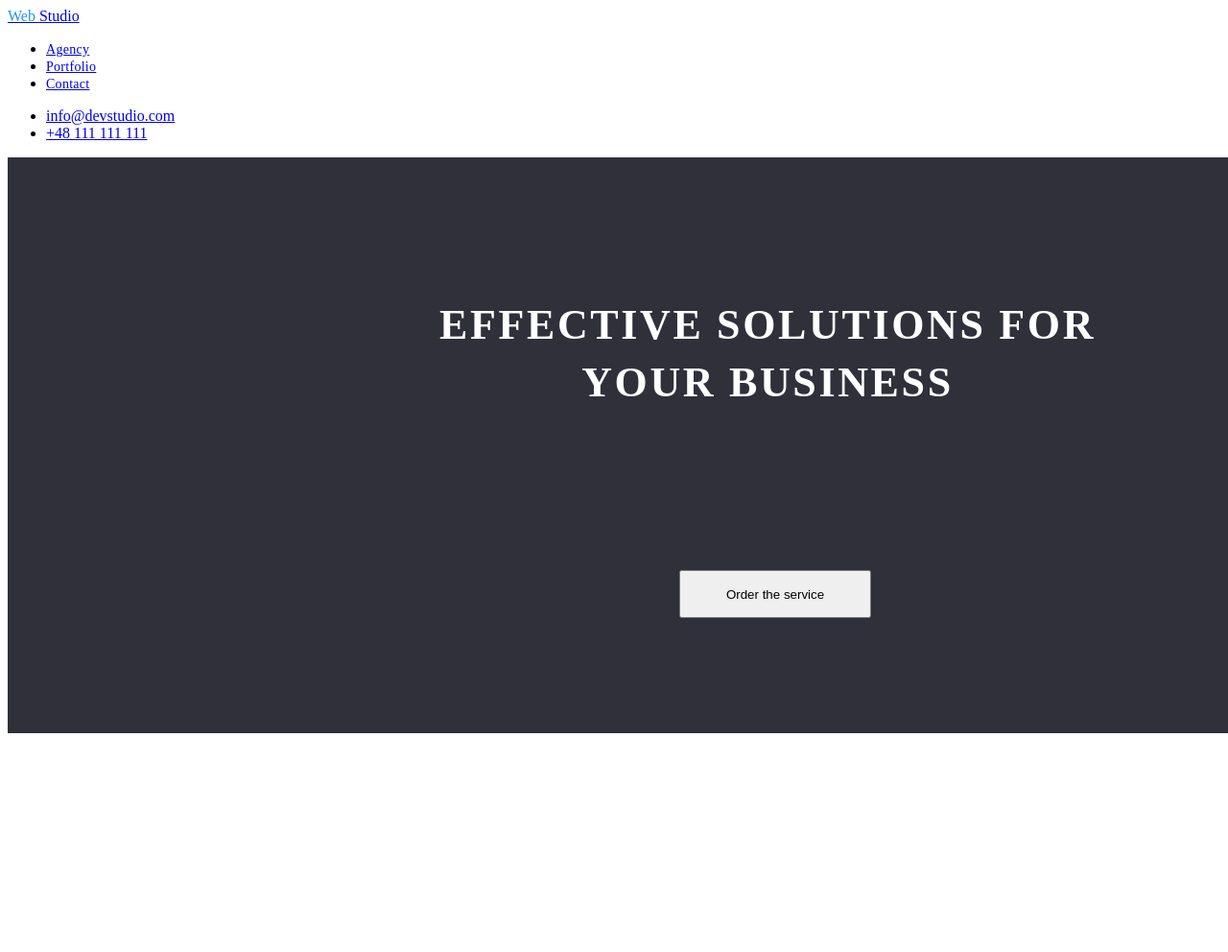
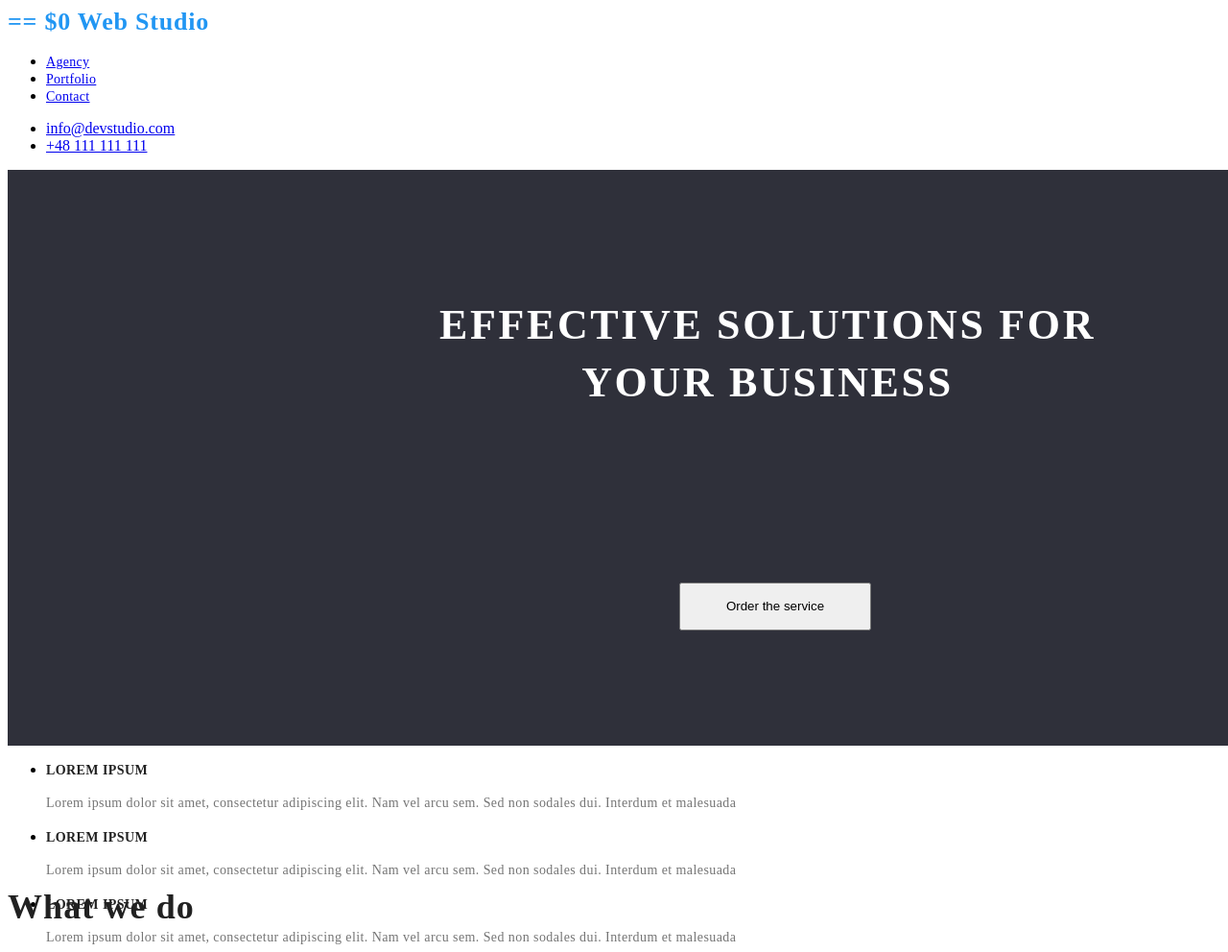
Before and after one commit to AlbertT96/goit-markup-hw-02, a plain HTML site: page index.html in a window 1280 px wide. Shown: the top 992 px of the page at 96% size. Drawn offline with Linux system fonts and the light colour scheme.

Commit message:
próba naprawy loga

```diff
--- a/index.html
+++ b/index.html
@@ -17,8 +17,8 @@
     <header class="header">
 
         <nav class="navigation">
-            <a class="navigation__logo" href="/index.html">
-                <span class="pierwsza_czesc_logo">Web</span>
+            <a class="pierwsza_czesc_logo" href="./index.html"> == $0
+                Web
                 <span class="druga_czesc_logo">Studio</span>
             </a>
             <ul class="navigation__list">
--- a/styles.css
+++ b/styles.css
@@ -1,6 +1,7 @@
 :root {
     --main--font : font-family: 'Roboto', sans-serif;
     --main--color : #2196F3;
+    --secondary-font: black;
 }
 
 body {
@@ -33,11 +34,16 @@ letter-spacing: 0.02em;
 }
 
 .pierwsza_czesc_logo{
-    word-spacing: 0;
-    color: #2196F3;
+     font-family: var(--secondary-font);
+      font-weight: 700;
+      font-size: 26px;
+      text-decoration: none;
+      line-height: 1.192;
+      letter-spacing: 0.03em;
+      color: #2196F3
 }
 .druga_czesc_logo{
-    word-spacing: 0;
+    color: var(--main-color);
 }
 
 
@@ -50,8 +56,6 @@ letter-spacing: 0.02em;
 
 .adress{
 
-    font-style: normal;
-font-weight: normal;
 font-size: 14px;
 line-height: 24px;
 /* or 171% */
@@ -94,14 +98,14 @@ color: #FFFFFF;
     font-weight: bold;
 font-size: 36px;
 line-height: 42px;
-text-align: center;
+/* text-align: center; */
 letter-spacing: 0.03em;
 
 color: #212121;
 }
 
 .lorem_list_bg {
-    position: relative;
+    /* position: relative; */
     width: 1393px;
 height: 101px;
 left: 215px;
@@ -109,7 +113,7 @@ top: 774px;
 }
 
 .naglowki_niższego_stopnia{
-    position: relative;
+    /* position: relative; */
     font-weight: bold;
 font-size: 14px;
 line-height: 16px;
@@ -119,7 +123,7 @@ text-transform: uppercase;
 color: #212121;
 }
 .akapit_p_class{
-    position: relative;
+    /* position: relative; */
     font-weight: normal;
 font-size: 14px;
 line-height: 24px;
@@ -130,7 +134,7 @@ letter-spacing: 0.03em;
 color: #757575;
 }
 .what_we_do{
-    position: relative;
+    /* position: relative; */
     width: 1170px;
 height: 386px;
 left: 215px;
@@ -151,7 +155,7 @@ background: #F5F4FA;
 
 /* footer */
 .footer{
-
+    position: relative;
     width: 1600px;
 height: 252px;
 left: 0px;
```
